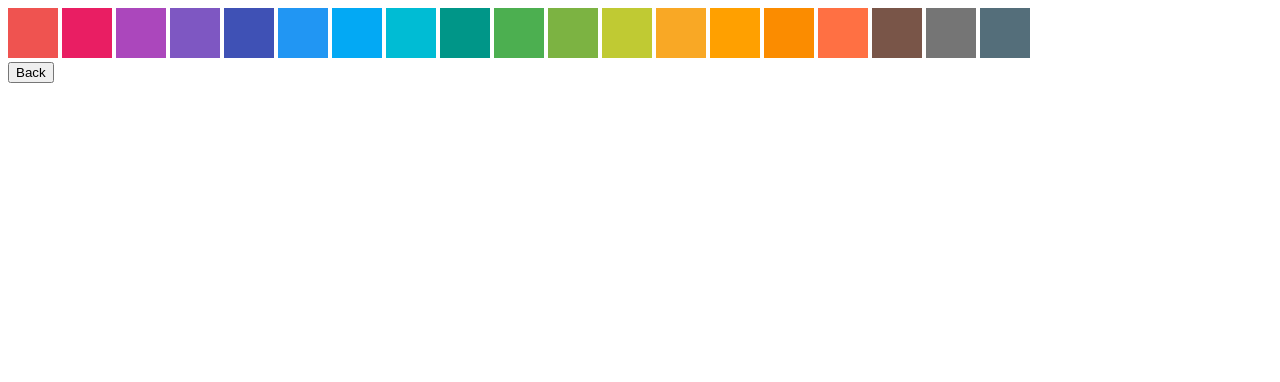
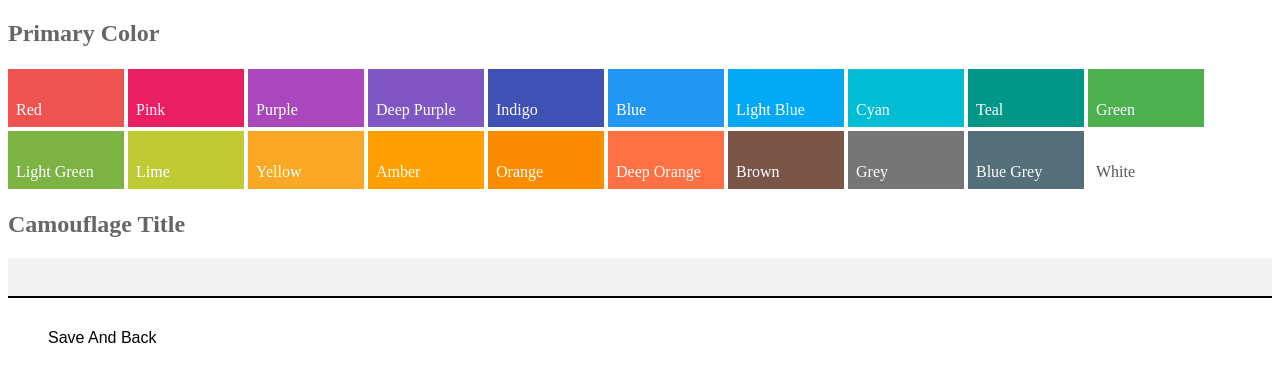
Before and after one commit to swwind/xepub, a website: page src/asserts/config.html in a window 1280 px wide. Drawn offline with Linux system fonts and the light colour scheme.

Commit message:
finish config

```diff
--- a/package.json
+++ b/package.json
@@ -1,7 +1,7 @@
 {
   "name": "xepub",
   "description": "A lightweight epub reader",
-  "version": "0.1.1",
+  "version": "0.2.0-beta.0",
   "author": "swwind @swwind",
   "bin": {
     "xepub": "./bin/run"
--- a/src/asserts/config.html
+++ b/src/asserts/config.html
@@ -5,52 +5,117 @@
   <style type="text/css">
     .colors div {
       display: inline-block;
-      width: 50px;
-      height: 50px;
+      width: 100px;
       background-color: var(--primary-color);
+      padding: 2rem .5rem .5rem;
+      color: var(--font-color);
+      margin: 2px 0;
+      transition: opacity .2s;
+      cursor: pointer;
+      user-select: none;
+    }
+    .colors div:hover {
+      opacity: .8;
+      transition: opacity .2s;
+    }
+    input[type="text"] {
+      border: none;
+      border-bottom: 2px solid;
+      border-bottom-color: var(--primary-color);
+      background-color: rgba(0, 0, 0, .05);
+      padding: 10px;
+      font-size: 1em;
+      width: 100%;
+      box-sizing: border-box;
+      outline: none;
+      transition: background-color .2s, border-bottom-color .2s;
+    }
+    input[type="text"]:focus {
+      background-color: rgba(0, 0, 0, .1);
+      transition: background-color .2s, border-bottom-color .2s;
+    }
+    h2 {
+      color: #666666;
+    }
+    button {
+      background-color: var(--primary-color);
+      height: 40px;
+      line-height: 40px;
+      font-size: 16px;
+      color: var(--font-color);
+      border-radius: 20px;
+      border: none;
+      padding: 0 40px;
+      margin-top: 20px;
+      cursor: pointer;
+      transition: all .2s;
+    }
+    button:hover {
+      opacity: .8;
+      transition: all .2s;
     }
   </style>
 </head>
 <body>
+  <h2>Primary Color</h2>
   <div class="colors">
-    <div class="red        "></div>
-    <div class="pink       "></div>
-    <div class="purple     "></div>
-    <div class="deep-purple"></div>
-    <div class="indigo     "></div>
-    <div class="blue       "></div>
-    <div class="light-blue "></div>
-    <div class="cyan       "></div>
-    <div class="teal       "></div>
-    <div class="green      "></div>
-    <div class="light-green"></div>
-    <div class="lime       "></div>
-    <div class="yellow     "></div>
-    <div class="amber      "></div>
-    <div class="orange     "></div>
-    <div class="deep-orange"></div>
-    <div class="brown      "></div>
-    <div class="grey       "></div>
-    <div class="blue-grey  "></div>
-    <div class="white      "></div>
+    <div class="red        ">Red</div>
+    <div class="pink       ">Pink</div>
+    <div class="purple     ">Purple</div>
+    <div class="deep-purple">Deep Purple</div>
+    <div class="indigo     ">Indigo</div>
+    <div class="blue       ">Blue</div>
+    <div class="light-blue ">Light Blue</div>
+    <div class="cyan       ">Cyan</div>
+    <div class="teal       ">Teal</div>
+    <div class="green      ">Green</div>
+    <div class="light-green">Light Green</div>
+    <div class="lime       ">Lime</div>
+    <div class="yellow     ">Yellow</div>
+    <div class="amber      ">Amber</div>
+    <div class="orange     ">Orange</div>
+    <div class="deep-orange">Deep Orange</div>
+    <div class="brown      ">Brown</div>
+    <div class="grey       ">Grey</div>
+    <div class="blue-grey  ">Blue Grey</div>
+    <div class="white      ">White</div>
   </div>
 
-<button id="back">Back</button>
+  <h2>Camouflage Title</h2>
+  <input type="text" id="title">
+
+  <button id="back">Save And Back</button>
 
 <script type="text/javascript">
 
 const $ = (id) => document.querySelector(id);
 const $$ = (id) => Array.from(document.querySelectorAll(id));
 
-$('#back').addEventListener('click', () => {
-  __server.remote('progress');
-});
-$$('.colors div').forEach((item) => {
-  item.addEventListener('click', () => {
-    __server.remote('config', 'theme', item.className.trim());
+window.onserverload = (server) => {
+
+  $('#back').addEventListener('click', () => {
+    server.remote('progress');
   });
-});
+  $$('.colors div').forEach((item) => {
+    item.addEventListener('click', () => {
+      server.remote('config', 'theme', item.className.trim());
+    });
+  });
+  $('#title').addEventListener('input', (e) => {
+    server.remote('config', 'title', e.target.value);
+  });
 
+  server.on('query-config', (config) => {
+    console.log(config);
+    $('#title').value = config.title;
+    document.body.className = config.theme;
+  });
+  server.on('theme', (theme) => {
+    document.body.className = theme;
+  })
+  server.remote('query-config');
+
+}
 </script>
 
 </body>
--- a/src/asserts/xepub/colors.css
+++ b/src/asserts/xepub/colors.css
@@ -48,7 +48,7 @@ div.nav, .float-button {
 body {
   color: var(--font-color);
 }
-svg path {
+div.nav svg path, .float-button svg path {
   fill: var(--font-color);
 }
 
--- a/src/asserts/xepub/xepub.css
+++ b/src/asserts/xepub/xepub.css
@@ -1,3 +1,18 @@
+
+/* desktop */
+@media only screen and (min-width: 900px) {
+  :root {
+    --width: 800px;
+    --rewidth: calc((100% - 800px) / 2);
+  }
+}
+@media only screen and (max-width: 900px) {
+  :root {
+    --width: calc(100% - 32px);
+    --rewidth: 16px;
+  }
+}
+
 body, html {
   margin: 0;
   padding: 0;
--- a/src/sockets.js
+++ b/src/sockets.js
@@ -8,6 +8,7 @@ module.exports = (ws) => {
     event[type] = fn;
   }
   const emit = (type, ...args) => {
+    // console.log('[emit ' + type + ']', args);
     event[type] && event[type](...(args || []));
   }
 
```
Also changed, not shown: src/asserts/index.html (+0 -9 lines), src/asserts/xepub/xepub.js (+21 -8 lines), src/index.js (+11 -4 lines), src/asserts/favicon.ico (deleted).
